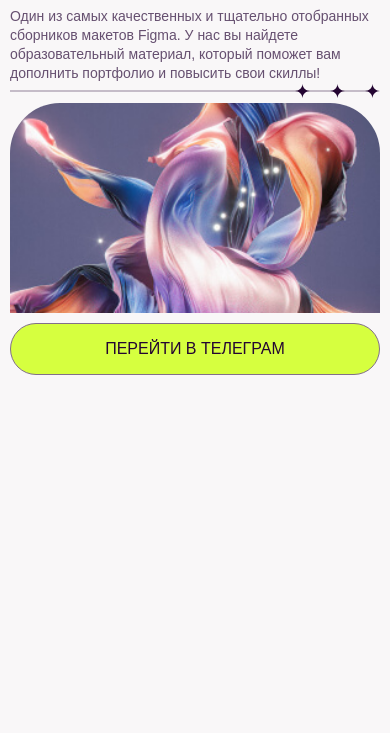
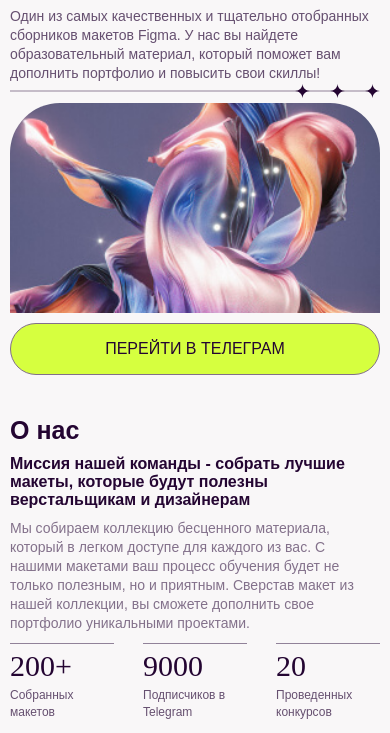
Before and after one commit to forst09/layouts, a website: page src/index.pug in a window 390 px wide. Shown: the part 111-844 px from the top of the page. Drawn offline with nearby package versions, Linux system fonts and the light colour scheme; files that its build step writes are made by us from their sources; files whose address does not match are found by name; a web font is replaced by a local one.

Commit message:
add mobile for about

```diff
--- a/gulp/version.json
+++ b/gulp/version.json
@@ -1,3 +1,3 @@
 {
-    "main": "20230804165951"
+    "main": "20230804182512"
 }
--- a/src/index.pug
+++ b/src/index.pug
@@ -7,7 +7,8 @@ html(lang="ru")
         include html/header
 
         main
-            section.hero
+            //- НАЧАЛО ГЛАВНЫЙ ЭКРАН
+            section.section.hero
                 .wrapper
                     .hero__wrapper
                         h1.hero__title СБОРНИК <span>ЛУЧШИХ</span> МАКЕТОВ FIGMA
@@ -56,5 +57,24 @@ html(lang="ru")
                             span.ticker__item ИЗБРАННАЯ коллекцИя макетов
                             span.ticker__item ИЗБРАННАЯ коллекцИя макетов
                             span.ticker__item ИЗБРАННАЯ коллекцИя макетов
+            //- КОНЕЦ ГЛАВНЫЙ ЭКРАН
+
+            //- НАЧАЛО О НАС
+            section.section.about
+                .section__wrapper.wrapper
+                    h2.title О нас
+                    h3.subtitle Миссия нашей команды - собрать лучшие макеты, которые будут полезны верстальщикам и дизайнерам
+                    .text.text--light <p>Мы собираем коллекцию бесценного материала, который в легком доступе для каждого из вас. С нашими макетами ваш процесс обучения будет не только полезным, но и приятным.  Сверстав макет из нашей коллекции, вы сможете дополнить свое портфолио уникальными проектами.</p>
+                    .about__wrapper
+                        .about__item
+                            span.about__value 200+
+                            span.about__desc Собранных макетов
+                        .about__item
+                            span.about__value 9000
+                            span.about__desc Подписчиков в Telegram
+                        .about__item
+                            span.about__value 20
+                            span.about__desc Проведенных конкурсов
+            //- КОНЕЦ О НАС
         include html/footer
         script(src='js/app.min.js')
--- /dev/null
+++ b/src/scss/blocks/about.scss
@@ -0,0 +1,26 @@
+.about__wrapper {
+    margin-top: 10px;
+    display: grid;
+    grid-template-columns: repeat(3, 1fr);
+    gap: 29px;
+}
+
+.about__item {
+    display: flex;
+    flex-direction: column;
+    padding-top: 5px;
+    border-top: 1px solid var(--light);
+    gap: 5px;
+}
+
+.about__value {
+    font-family: "Vasek";
+    font-size: 30px;
+    line-height: 33px;
+}
+
+.about__desc {
+    font-size: 12px;
+    line-height: 17px;
+    color: var(--dark);
+}
--- a/src/scss/blocks/hero.scss
+++ b/src/scss/blocks/hero.scss
@@ -1,3 +1,7 @@
+.hero {
+    margin: 0;
+}
+
 .hero__title {
     font-size: 29px;
     font-weight: 700;
--- a/src/scss/helpers/common.scss
+++ b/src/scss/helpers/common.scss
@@ -103,6 +103,29 @@ body {
 
 .text {
     line-height: 19px;
+
+    &--light {
+        color: var(--dark);
+        opacity: 0.8;
+    }
+}
+
+.section {
+    margin-top: 40px;
+}
+
+.title {
+    font-size: 25px;
+    font-weight: 700;
+    line-height: 30px;
+    margin-bottom: 10px;
+}
+
+.subtitle {
+    font-size: 16px;
+    font-weight: 600;
+    line-height: 18px;
+    margin-bottom: 10px;
 }
 
 /*НАЧАЛО СТИЛЕЙ ФУТЕРА*/
--- a/src/scss/style.scss
+++ b/src/scss/style.scss
@@ -1,3 +1,4 @@
 @use 'helpers/common';
 @use 'blocks/header';
-@use 'blocks/hero.scss'
+@use 'blocks/hero.scss';
+@use 'blocks/about.scss';
```
Also changed, not shown: dist/css/style.css, dist/index.html.
